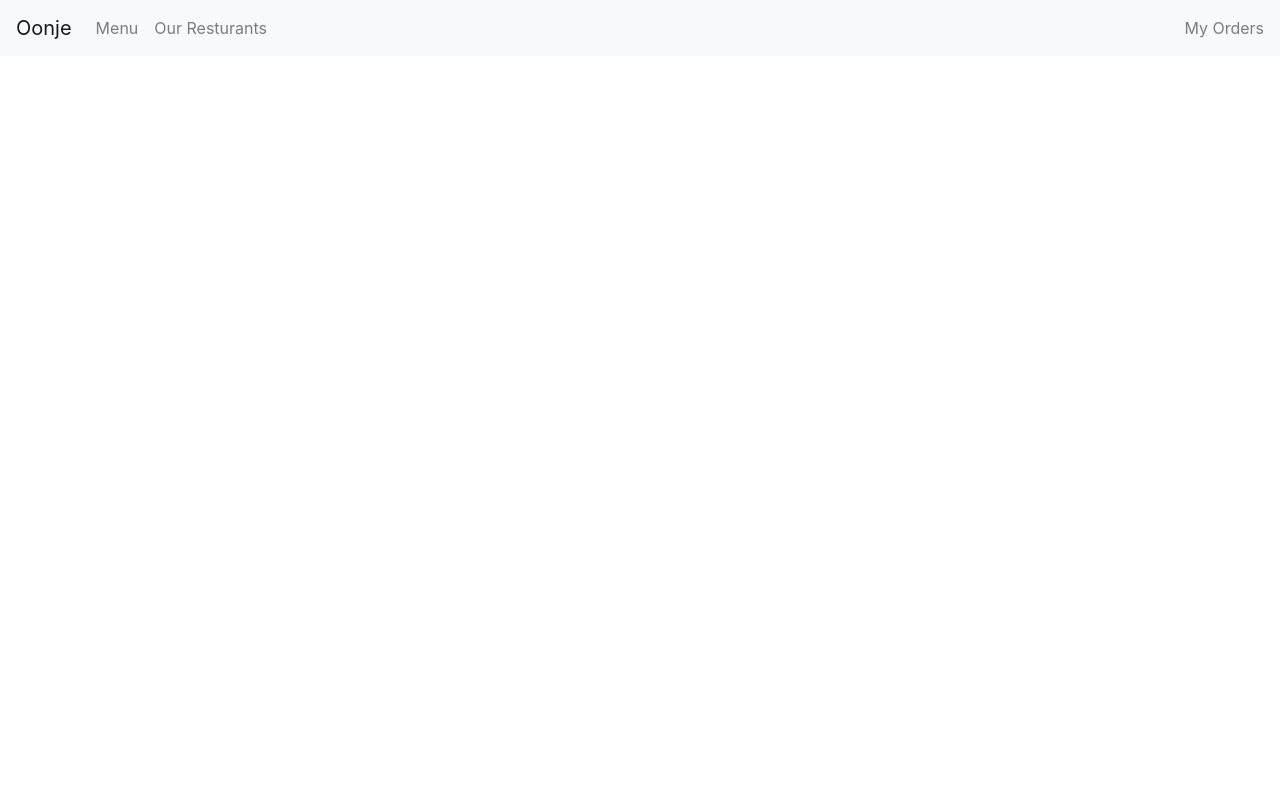
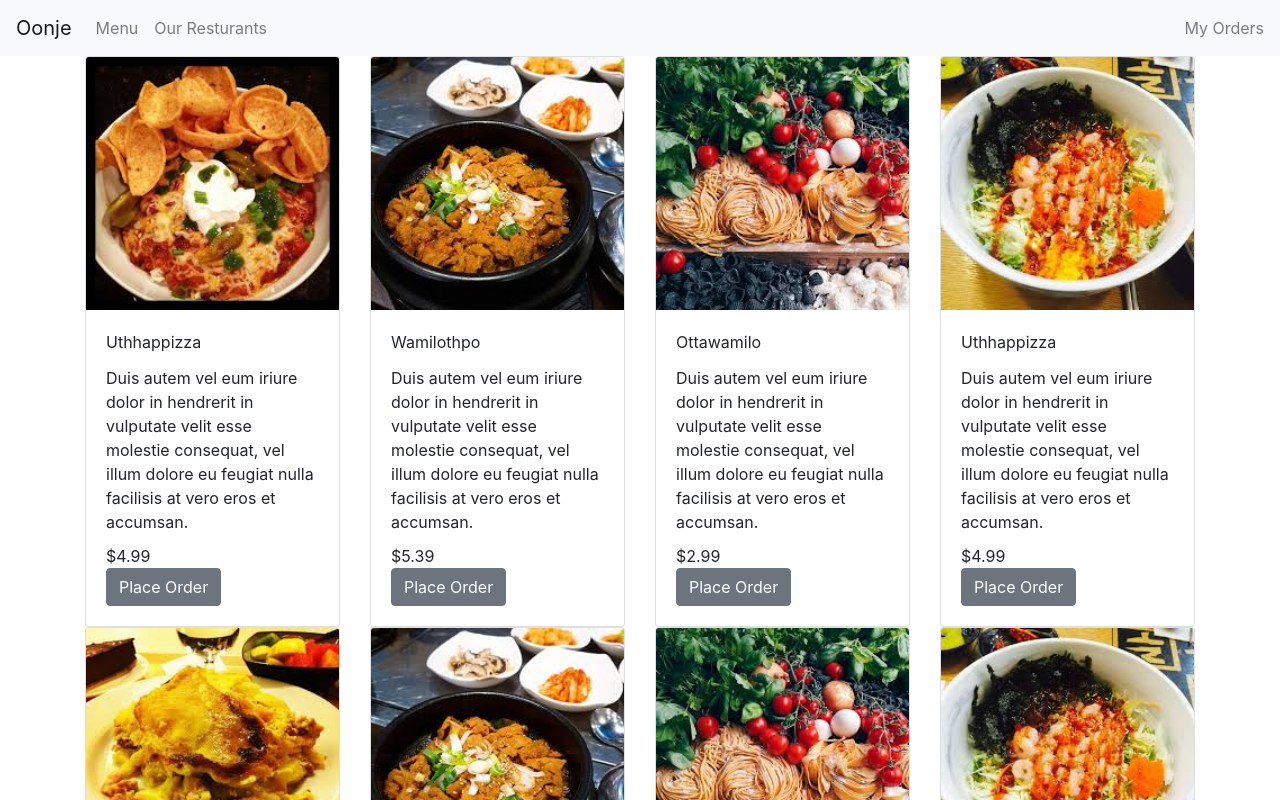
Before and after one commit to kehdcode/Onje, a React (Create React App) app in the folder my-food/: page / in a window 1280 px wide. Shown: the top 800 px of the page. Built offline with nearby package versions, Linux system fonts and the light colour scheme.

Commit message:
more on menu components

```diff
--- a/my-food/src/App.js
+++ b/my-food/src/App.js
@@ -1,15 +1,7 @@
 import React, { useState } from 'react';
 import './App.css';
-import {
-  Collapse,
-  Navbar,
-  NavbarToggler,
-  NavbarBrand,
-  Nav,
-  NavItem,
-  NavLink,
-  NavbarText
-} from 'reactstrap';
+import { Collapse, Navbar, NavbarToggler, NavbarBrand, Nav, NavItem, NavLink, NavbarText } from 'reactstrap';
+import Menu from './Components/Menu'
 
 const App = (props) => {
   const [isOpen, setIsOpen] = useState(false);
@@ -34,6 +26,8 @@ const App = (props) => {
           <NavbarText>My Orders</NavbarText>
         </Collapse>
       </Navbar>
+
+      <Menu />
       </div>
 
   );
--- a/my-food/src/Components/Menu.js
+++ b/my-food/src/Components/Menu.js
@@ -1,16 +1,19 @@
 import React, { Component } from 'react'
+import { Card, CardImg, CardText, CardBody, CardTitle, CardSubtitle, Button } from 'reactstrap';
+import {Media} from 'reactstrap';
 
 
 
 class Menu extends Component {
     constructor(props){
         super(props)
-            this.state ={
+
+        this.state = {
             dishes: [
                 {
                     id: 0,
                     name: 'Uthhappizza',
-                        image: 'assests/images/food 1.jpg',
+                    image: '/assests/images/food 1.jpg',
                     category: 'mains',
                     label: 'hot',
                     price: '4.99',
@@ -20,7 +23,7 @@ class Menu extends Component {
                 {
                     id: 1,
                     name: 'Wamilothpo',
-                        image: 'assests/images/food 2.jpg',
+                    image: '/assests/images/food 2.jpg',
                     category: 'desert',
                     label: 'hot',
                     price: '5.39',
@@ -30,7 +33,7 @@ class Menu extends Component {
                 {
                     id: 2,
                     name: 'Ottawamilo',
-                        image: 'assests/images/food 3.jpg',
+                    image: '/assests/images/food 3.jpg',
                     category: 'mains',
                     label: 'hot',
                     price: '2.99',
@@ -40,7 +43,7 @@ class Menu extends Component {
                 {
                     id: 3,
                     name: 'Uthhappizza',
-                        image: 'assests/images/food 4.jpg',
+                    image: '/assests/images/food 4.jpg',
                     category: 'mains',
                     label: 'hot',
                     price: '4.99',
@@ -50,21 +53,70 @@ class Menu extends Component {
                 {
                     id: 4,
                     name: 'Uthhappizza',
-                        image: 'assests/images/food 5.jpg',
+                    image: '/assests/images/food 5.jpg',
+                    category: 'appetizzer',
+                    label: 'hot',
+                    price: '6.99',
+                    description: 'Duis autem vel eum iriure dolor in hendrerit in vulputate velit esse molestie consequat, vel illum dolore eu feugiat nulla facilisis at vero eros et accumsan.'
+
+                },
+                {
+                    id: 5,
+                    name: 'Uthhappizza',
+                    image: '/assests/images/food 2.jpg',
+                    category: 'appetizzer',
+                    label: 'hot',
+                    price: '6.99',
+                    description: 'Duis autem vel eum iriure dolor in hendrerit in vulputate velit esse molestie consequat, vel illum dolore eu feugiat nulla facilisis at vero eros et accumsan.'
+
+                },
+                {
+                    id: 6,
+                    name: 'Uthhappizza',
+                    image: '/assests/images/food 3.jpg',
+                    category: 'appetizzer',
+                    label: 'hot',
+                    price: '6.99',
+                    description: 'Duis autem vel eum iriure dolor in hendrerit in vulputate velit esse molestie consequat, vel illum dolore eu feugiat nulla facilisis at vero eros et accumsan.'
+
+                },
+                {
+                    id: 7,
+                    name: 'Uthhappizza',
+                    image: '/assests/images/food 4.jpg',
                     category: 'appetizzer',
                     label: 'hot',
                     price: '6.99',
                     description: 'Duis autem vel eum iriure dolor in hendrerit in vulputate velit esse molestie consequat, vel illum dolore eu feugiat nulla facilisis at vero eros et accumsan.'
 
                 }
+
+
             ]
+        }
 
     }
-    }
     render(){
-        const menu ='';
+        const menu = this.state.dishes.map((dish) =>{
             return(
-            <div>
+                <div className="col-md-3" key={dish.id}>
+                <Card>
+                <CardImg top width="100%" src={dish.image} alt={dish.name} />
+                <CardBody>
+                <CardTitle>{dish.name}</CardTitle>
+                <CardText>{dish.description}</CardText>
+                <CardSubtitle> ${dish.price}</CardSubtitle>
+                <Button className="success">Place Order</Button>
+                </CardBody>
+                </Card>
+                </div>
+            )
+        })
+        return(
+            <div className="container">
+                <div className="row">
+                    {menu}
+                </div>
 
             </div>
         )
```
Lines whose indentation alone changed are shown as unchanged.
